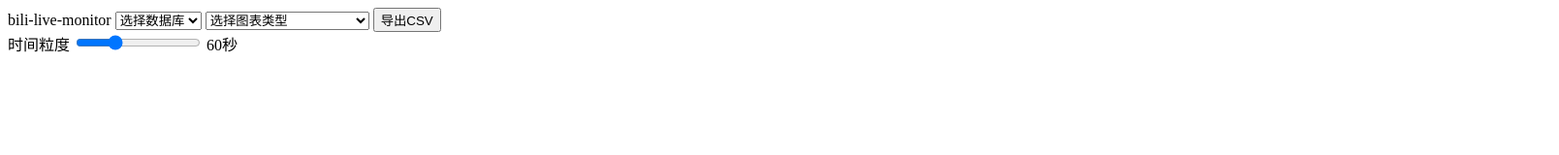
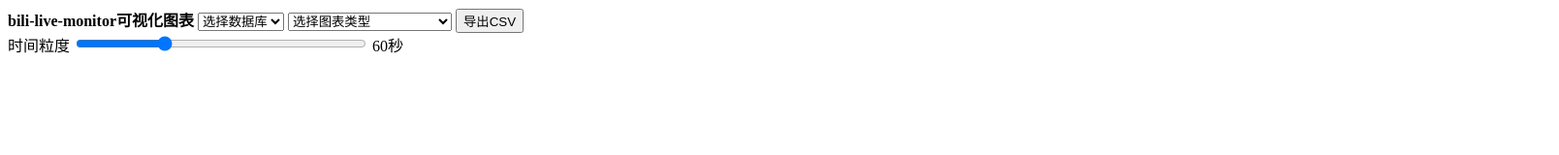
Before and after one commit to sakurayun/bili-live-monitor, a website: page src/chart/chart.html in a window 1280 px wide. Shown: the whole page at 97% size, 1608 px wide, since content can reach past the window. Drawn offline with nearby package versions, Linux system fonts and the light colour scheme; no server answers; files whose address does not match are found by name.

Commit message:
微调内置网页布局

```diff
--- a/src/chart/chart.html
+++ b/src/chart/chart.html
@@ -1,7 +1,7 @@
 <html>
 	<head>
-		<meta charset="utf-8">
-		<title>bili-live-monitor</title>
+		<meta charset="utf-8" />
+		<title>bili-live-monitor可视化图表</title>
 		<script src="https://cdn.jsdelivr.net/npm/echarts@5.1.2/dist/echarts.min.js"></script>
 		<script src="https://apps.bdimg.com/libs/jquery/2.1.4/jquery.min.js"></script>
 		<script src="./chart.js"></script>
@@ -9,7 +9,7 @@
 	</head>
 	<body>
 		<div>
-			bili-live-monitor
+			<b>bili-live-monitor可视化图表</b>
 			<select id="database_selector" onchange="databaseOnChange(this)">
 			<option value ="">选择数据库</option>
 			</select>
@@ -44,9 +44,9 @@
 		</div>
 		<div id="div_width">
 			<label>时间粒度</label>
-			<input id="width" type="range" min="1" max="150" value="45" onchange="onWidthChange()" oninput="onWidthInput()" />
+			<input id="width" type="range" min="1" max="150" value="45" onchange="onWidthChange()" oninput="onWidthInput()" style="width:300px" />
 			<label id="width_label">60秒</label>
 		</div>
-		<div id="main" style="width: 1600px;height:800px;"></div>
+		<div id="main" style="width: 100%; height:90%"></div>
 	</body>
 </html>
```
